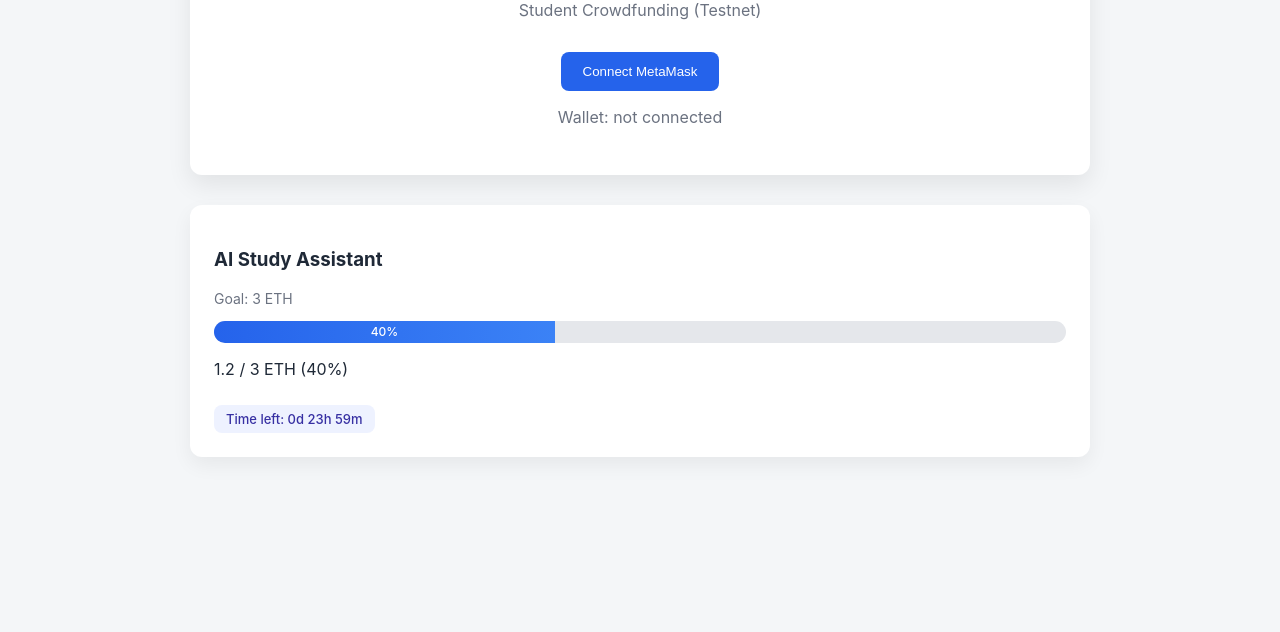
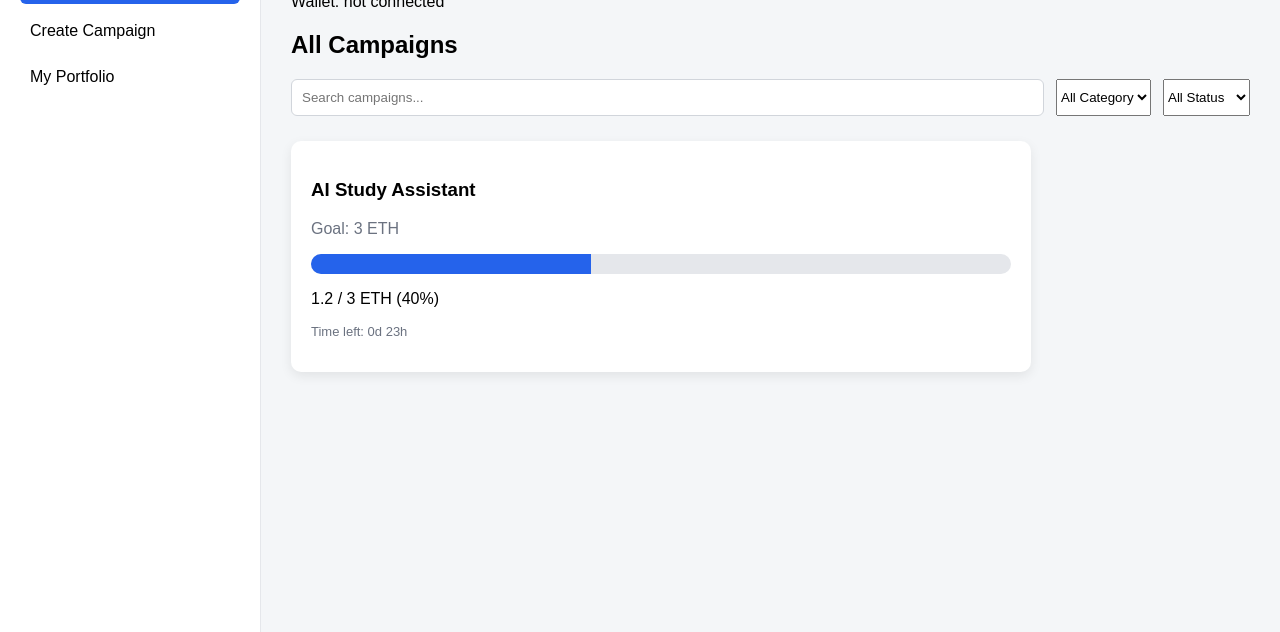
Before and after one commit to QosmuratSamat0/blockchain-final, a website: page frontend/index.html in a window 1280 px wide. Shown: the part 168-800 px from the top of the page. Drawn offline with nearby package versions, Linux system fonts and the light colour scheme.

Commit message:
restore stable frontend layout

```diff
--- a/frontend/app.js
+++ b/frontend/app.js
@@ -20,7 +20,6 @@ async function connectWallet() {
 
 function updateProgress(current, goal) {
     const percent = Math.floor((current / goal) * 100);
-
     document.getElementById("progressBar").style.width = percent + "%";
     document.getElementById("progressText").innerText =
         current + " / " + goal + " ETH (" + percent + "%)";
@@ -31,18 +30,10 @@ updateProgress(1.2, 3);
 function startCountdown(seconds) {
     const el = document.getElementById("countdown");
 
-    const interval = setInterval(() => {
-        if (seconds <= 0) {
-            el.innerText = "Campaign ended";
-            clearInterval(interval);
-            return;
-        }
-
+    setInterval(() => {
         const days = Math.floor(seconds / 86400);
         const hours = Math.floor((seconds % 86400) / 3600);
-        const minutes = Math.floor((seconds % 3600) / 60);
-
-        el.innerText = `Time left: ${days}d ${hours}h ${minutes}m`;
+        el.innerText = `Time left: ${days}d ${hours}h`;
         seconds--;
     }, 1000);
 }
--- a/frontend/index.html
+++ b/frontend/index.html
@@ -2,34 +2,71 @@
 <html lang="en">
 <head>
     <meta charset="UTF-8">
-    <title>EduFund</title>
+    <title>EduFund Dashboard</title>
     <link rel="stylesheet" href="style.css">
+    <link rel="stylesheet" href="https://cdnjs.cloudflare.com/ajax/libs/font-awesome/6.5.0/css/all.min.css">
 </head>
 <body>
 
-<div class="page">
+<div class="dashboard">
 
-    <div class="main-card">
-        <h1>EduFund</h1>
-        <p>Student Crowdfunding (Testnet)</p>
+    <!-- Sidebar -->
+    <div class="sidebar">
+        <h2>EduFund</h2>
 
-        <button onclick="connectWallet()">Connect MetaMask</button>
-        <p id="wallet">Wallet: not connected</p>
+        <div class="menu-item">Dashboard</div>
+        <div class="menu-item active">Campaigns</div>
+        <div class="menu-item">Create Campaign</div>
+        <div class="menu-item">My Portfolio</div>
     </div>
 
-    <div class="campaigns-section">
+    <!-- Main -->
+    <div class="main">
+
+        <h1>Dashboard</h1>
+
+        <button class="connect-btn" onclick="connectWallet()">
+            Connect Wallet
+        </button>
+
+        <p id="wallet">Wallet: not connected</p>
+
+        <h2>All Campaigns</h2>
+
+        <!-- Filters -->
+        <div class="filters">
+            <input
+                type="text"
+                placeholder="Search campaigns..."
+                class="search-input"
+            >
+
+            <select class="filter-select">
+                <option>All Category</option>
+                <option>Education</option>
+                <option>Technology</option>
+            </select>
+
+            <select class="filter-select">
+                <option>All Status</option>
+                <option>Active</option>
+                <option>Completed</option>
+            </select>
+        </div>
+
+        <!-- Campaign Card -->
         <div class="campaign-card">
-    <h3>AI Study Assistant</h3>
-    <p class="label">Goal: 3 ETH</p>
+            <h3>AI Study Assistant</h3>
+            <p class="goal">Goal: 3 ETH</p>
 
-    <div class="progress-container">
-        <div class="progress-bar" id="progressBar">40%</div>
-    </div>
+            <div class="progress-container">
+                <div class="progress-bar" id="progressBar"></div>
+            </div>
 
-    <p id="progressText">1.2 / 3 ETH (40%)</p>
+            <p id="progressText">1.2 / 3 ETH (40%)</p>
+            <p id="countdown" class="countdown"></p>
+        </div>
 
-    <div id="countdown" class="countdown"></div>
-</div>
     </div>
 
 </div>
--- a/frontend/style.css
+++ b/frontend/style.css
@@ -1,107 +1,113 @@
-:root {
-    --bg: #f4f6f8;
-    --card: #ffffff;
-    --primary: #2563eb;
-    --primary-dark: #1d4ed8;
-    --text: #1f2937;
-    --muted: #6b7280;
-    --border: #e5e7eb;
+body {
+    margin: 0;
+    font-family: Arial, sans-serif;
+    background: #f4f6f8;
 }
 
-body {
-    font-family: -apple-system, BlinkMacSystemFont, "Segoe UI", Roboto, Arial, sans-serif;
-    background: var(--bg);
-    margin: 0;
-    color: var(--text);
+/* Layout */
+.dashboard {
+    display: flex;
+    min-height: 100vh;
 }
 
-.page {
-    max-width: 900px;
-    margin: 40px auto;
+/* Sidebar */
+.sidebar {
+    width: 220px;
+    background: white;
+    border-right: 1px solid #e5e7eb;
     padding: 20px;
 }
 
-/* Верхняя карточка */
-.main-card {
-    background: var(--card);
-    padding: 32px;
-    border-radius: 12px;
-    box-shadow: 0 10px 25px rgba(0,0,0,0.08);
-    text-align: center;
+.logo {
     margin-bottom: 30px;
 }
 
-.main-card h1 {
+.menu-item {
+    padding: 10px;
+    border-radius: 6px;
     margin-bottom: 8px;
+    cursor: pointer;
 }
 
-.main-card p {
-    color: var(--muted);
+.menu-item.active {
+    background: #2563eb;
+    color: white;
 }
 
-/* Кнопка */
+/* Main */
+.main {
+    flex: 1;
+    padding: 30px;
+}
+
+/* Topbar */
+.topbar {
+    display: flex;
+    justify-content: space-between;
+    align-items: center;
+}
+
 button {
-    margin-top: 16px;
-    padding: 12px 22px;
-    background: var(--primary);
+    padding: 10px 18px;
+    background: #2563eb;
     color: white;
     border: none;
-    border-radius: 8px;
+    border-radius: 6px;
     cursor: pointer;
-    font-weight: 500;
 }
 
-button:hover {
-    background: var(--primary-dark);
+/* Filters */
+.filters {
+    display: flex;
+    gap: 12px;
+    margin: 15px 0 25px 0;
+}
+
+.search-input {
+    flex: 1;
+    padding: 10px;
+    border-radius: 6px;
+    border: 1px solid #d1d5db;
+}
+
+.status-filter {
+    padding: 10px;
+    border-radius: 6px;
+    border: 1px solid #d1d5db;
 }
 
 /* Campaign card */
 .campaign-card {
-    background: var(--card);
-    padding: 24px;
-    border-radius: 12px;
-    box-shadow: 0 8px 20px rgba(0,0,0,0.06);
-    max-width: 900px;
-    margin: 0 auto;
+    background: white;
+    padding: 20px;
+    border-radius: 10px;
+    box-shadow: 0 4px 12px rgba(0,0,0,0.08);
+    max-width: 700px;
 }
 
-/* Labels */
-.label {
-    font-size: 14px;
-    color: var(--muted);
+.goal {
+    color: #6b7280;
 }
 
 /* Progress */
 .progress-container {
     width: 100%;
-    height: 22px;
-    background: var(--border);
-    border-radius: 12px;
+    height: 20px;
+    background: #e5e7eb;
+    border-radius: 10px;
     overflow: hidden;
-    margin: 12px 0;
-    position: relative;
+    margin: 10px 0;
 }
 
 .progress-bar {
     height: 100%;
-    width: 0%;
-    background: linear-gradient(90deg, #2563eb, #3b82f6);
-    display: flex;
-    align-items: center;
-    justify-content: center;
-    color: white;
-    font-size: 12px;
-    font-weight: 500;
+    width: 40%;
+    background: #2563eb;
 }
 
-/* Countdown badge */
+/* Countdown */
 .countdown {
-    display: inline-block;
     margin-top: 10px;
-    padding: 6px 12px;
-    background: #eef2ff;
-    color: #3730a3;
-    border-radius: 8px;
     font-size: 13px;
-    font-weight: 500;
+    color: #6b7280;
 }
```
